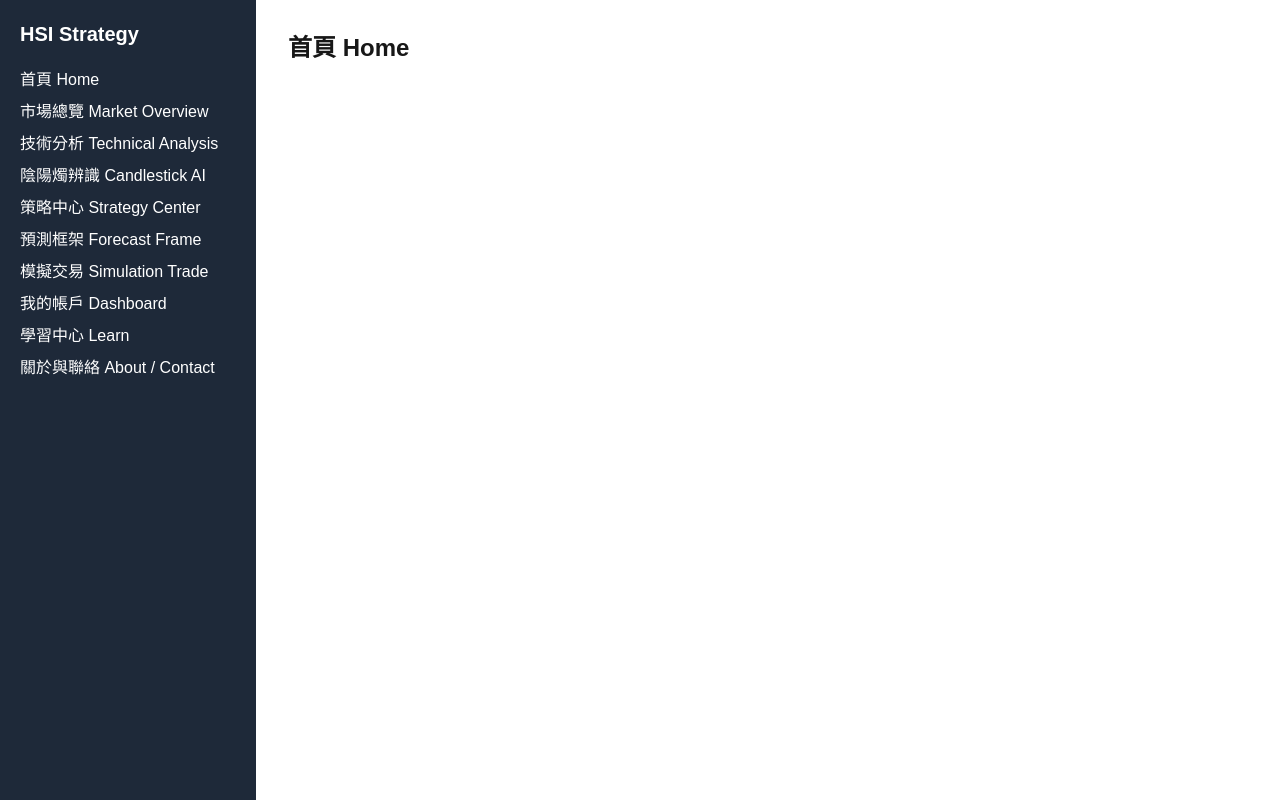
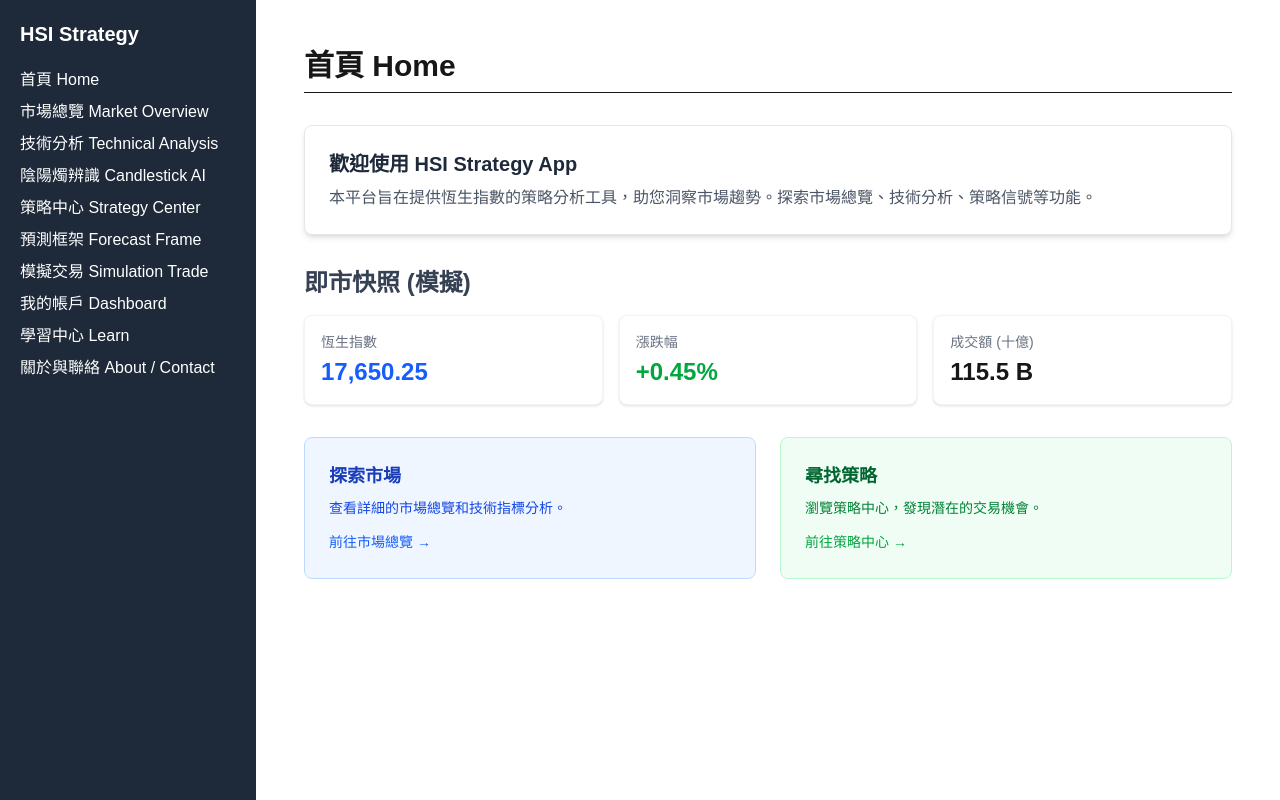
Before and after one commit to Amberlogy/hsi-strategy-app, a Next.js app in the folder nextjs/: page / in a window 1280 px wide. Built offline with nearby package versions, Linux system fonts and the light colour scheme.

Commit message:
feat: Update Home page with welcome message, market snapshot, and links

```diff
--- a/nextjs/app/page.tsx
+++ b/nextjs/app/page.tsx
@@ -1,11 +1,81 @@
-import Image from "next/image";
+'use client'; // Home page might have dynamic elements later
+
+import React from 'react';
+import Link from 'next/link'; // Import Link for navigation
+
+// Mock data for market snapshot
+const mockMarketSnapshot = {
+  hsiValue: 17650.25,
+  changePercent: 0.45,
+  volumeBillion: 115.5,
+};
+
+// Helper to format currency (simplified for index points)
+const formatIndexValue = (value: number) => {
+  return value.toLocaleString('en-US', { minimumFractionDigits: 2, maximumFractionDigits: 2 });
+};
+
+// Helper to get change color
+const getChangeColor = (change: number) => {
+  if (change > 0) return 'text-green-600';
+  if (change < 0) return 'text-red-600';
+  return 'text-gray-700';
+};
 
 export default function HomePage() {
+  const snapshot = mockMarketSnapshot;
+
   return (
-    <div>
-      <h1 className="text-2xl font-bold mb-4">首頁 Home</h1>
-      {/* 頁面內容將在此處添加 */}
-      {/* 顯示最新策略推薦、即市狀況、指數走勢摘要 */}
+    <div className="container mx-auto p-4 space-y-8">
+      <h1 className="text-3xl font-bold border-b pb-2">首頁 Home</h1>
+
+      {/* Welcome Message */}
+      <div className="bg-white p-6 rounded-lg shadow-md border border-gray-200">
+        <h2 className="text-xl font-semibold mb-2 text-gray-800">歡迎使用 HSI Strategy App</h2>
+        <p className="text-gray-600">
+          本平台旨在提供恆生指數的策略分析工具，助您洞察市場趨勢。探索市場總覽、技術分析、策略信號等功能。
+        </p>
+      </div>
+
+      {/* Market Snapshot Cards */}
+      <div>
+        <h2 className="text-2xl font-semibold mb-4 text-gray-700">即市快照 (模擬)</h2>
+        <div className="grid grid-cols-1 md:grid-cols-3 gap-4">
+          <div className="bg-white p-4 rounded-lg shadow-sm border border-gray-100">
+            <h3 className="text-sm font-medium text-gray-500 mb-1">恆生指數</h3>
+            <p className="text-2xl font-bold text-blue-600">{formatIndexValue(snapshot.hsiValue)}</p>
+          </div>
+          <div className="bg-white p-4 rounded-lg shadow-sm border border-gray-100">
+            <h3 className="text-sm font-medium text-gray-500 mb-1">漲跌幅</h3>
+            <p className={`text-2xl font-bold ${getChangeColor(snapshot.changePercent)}`}>
+              {snapshot.changePercent >= 0 ? '+' : ''}{snapshot.changePercent.toFixed(2)}%
+            </p>
+          </div>
+          <div className="bg-white p-4 rounded-lg shadow-sm border border-gray-100">
+            <h3 className="text-sm font-medium text-gray-500 mb-1">成交額 (十億)</h3>
+            <p className="text-2xl font-bold">{snapshot.volumeBillion.toFixed(1)} B</p>
+          </div>
+        </div>
+      </div>
+
+      {/* Quick Links / Call to Action */}
+      <div className="grid grid-cols-1 md:grid-cols-2 gap-6">
+         <div className="bg-blue-50 p-6 rounded-lg border border-blue-200 hover:shadow-lg transition-shadow">
+           <h3 className="text-lg font-semibold text-blue-800 mb-2">探索市場</h3>
+           <p className="text-sm text-blue-700 mb-3">查看詳細的市場總覽和技術指標分析。</p>
+           <Link href="/market-overview" className="text-sm font-medium text-blue-600 hover:underline">
+             前往市場總覽 &rarr;
+           </Link>
+         </div>
+         <div className="bg-green-50 p-6 rounded-lg border border-green-200 hover:shadow-lg transition-shadow">
+           <h3 className="text-lg font-semibold text-green-800 mb-2">尋找策略</h3>
+           <p className="text-sm text-green-700 mb-3">瀏覽策略中心，發現潛在的交易機會。</p>
+           <Link href="/strategy-center" className="text-sm font-medium text-green-600 hover:underline">
+             前往策略中心 &rarr;
+           </Link>
+         </div>
+      </div>
+
     </div>
   );
 }
```
